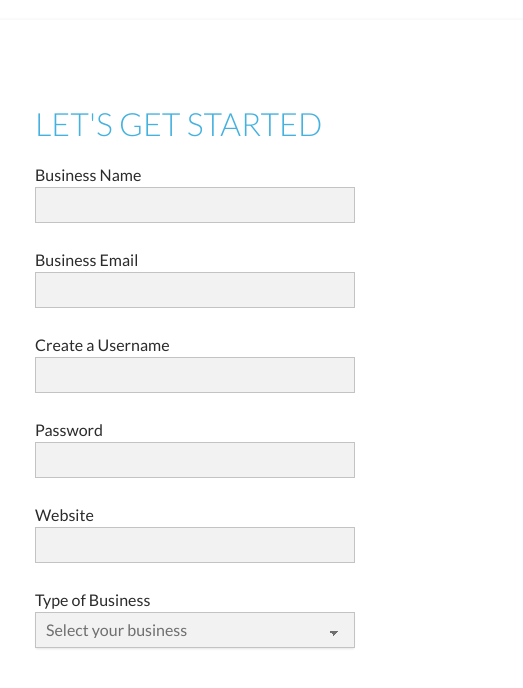
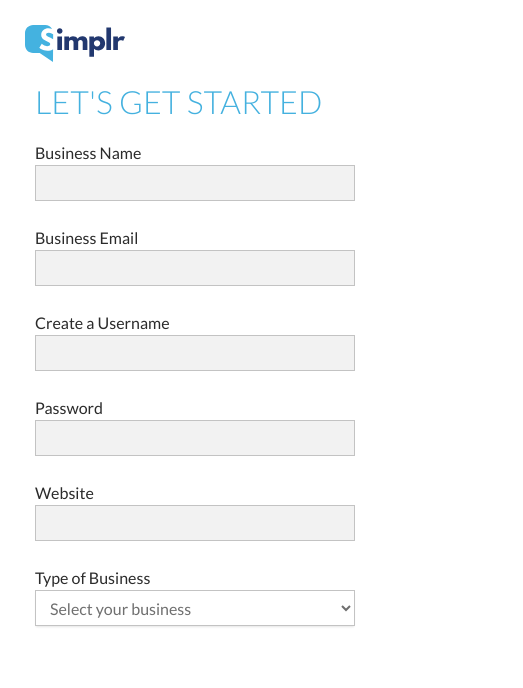
Before and after one commit to Kaleidics/simplr, a React (Create React App) app: page / in a window 390 px wide. Shown: the top 688 px of the page, 523 px wide, since content can reach past the window. Built offline with nearby package versions, Linux system fonts and the light colour scheme.

Commit message:
make responsive, remove non cross browser styling

```diff
--- /dev/null
+++ b/src/StyledComponents/StyledImages.js
@@ -0,0 +1,6 @@
+import styled from "styled-components";
+
+export const ImageTopLeft = styled.img`
+    width: 10rem;
+    align-self: flex-start;
+`;
--- a/src/StyledComponents/StyledInputs.js
+++ b/src/StyledComponents/StyledInputs.js
@@ -30,24 +30,9 @@ export const Input = styled.input`
 `;
 
 export const Select = styled.select`
-           ${GeneralInput}
-           color: #6f6f6f;
-           font-weight: 400;
-           box-shadow: 0 2px 2px -1px #e5e5e5;
-           appearance: none;
-
-
-           background-image: linear-gradient(45deg, transparent 50%, #6f6f6f 50%), linear-gradient(135deg, #6f6f6f 50%, transparent 50%), linear-gradient(to right, #ccc, #ccc);
-           background-position: calc(100% - 20px) calc(1em + 2px), calc(100% - 15px) calc(1em + 2px), calc(100% - 2.5em) 0.5em;
-           background-size: 5px 5px, 5px 5px, 1px 0;
-           background-repeat: no-repeat;
-
-           &:active,
-           &:focus {
-               background-image: linear-gradient(45deg, #6f6f6f 50%, transparent 50%), linear-gradient(135deg, transparent 50%, #6f6f6f 50%), linear-gradient(to right, #ccc, #ccc);
-               background-position: calc(100% - 15px) 1em, calc(100% - 20px) 1em, calc(100% - 2.5em) 0.5em;
-               background-size: 5px 5px, 5px 5px, 1px 0;
-               background-repeat: no-repeat;
-               outline: 0;
-           }
-       `;
+    ${GeneralInput}
+    color: #6f6f6f;
+    font-weight: 400;
+    box-shadow: 0 2px 2px -1px #e5e5e5;
+    background-color: transparent;
+`;
--- a/src/StyledComponents/StyledSignUp.js
+++ b/src/StyledComponents/StyledSignUp.js
@@ -7,19 +7,29 @@ export const FormWrapper = styled.div`
     width: 65.6rem;
     height: 90.6rem;
     margin: 5% 0;
-    padding: 8.4rem 16.8rem;
+    padding: 2.5rem;
     background-color: #fff;
     box-shadow: 1px 1px 3px 2px #f5f5f5;
+    position: relative;
+
+    @media (max-width: 560px) {
+        margin: 0;
+    }
 `;
 
 export const Form = styled.form`
     width: 32rem;
+
+    @media (max-width: 320px) {
+        width: 28rem;
+    }
 `;
 
 export const Fieldset = styled.fieldset`
     display: flex;
     flex-direction: column;
     border: none;
+    margin: 2rem 0;
 `;
 
 export const Legend = styled.legend`
@@ -29,4 +39,8 @@ export const Legend = styled.legend`
     text-align: center;
     font-size: 3.2rem;
     font-weight: 300;
+
+    @media (max-width: 320px) {
+        font-size: 2.8rem;
+    }
 `;
--- a/src/StyledComponents/index.js
+++ b/src/StyledComponents/index.js
@@ -1,2 +1,3 @@
 export { Label, Input, Select } from './StyledInputs';
 export { FormWrapper, Form, Fieldset, Legend } from './StyledSignUp';
+export { ImageTopLeft } from './StyledImages';
--- a/src/components/SignUp.js
+++ b/src/components/SignUp.js
@@ -1,8 +1,10 @@
 import React from 'react';
-import { FormWrapper, Form, Fieldset, Legend } from "../StyledComponents/index";
+import { FormWrapper, Form, Fieldset, Legend, ImageTopLeft } from "../StyledComponents/index";
 
 import FormInput from '../components/FormInput';
 import FormSelect from '../components/FormSelect';
+
+import logo from '../assets/logo.svg';
 
 
 export default class SignUp extends React.Component {
@@ -10,6 +12,7 @@ export default class SignUp extends React.Component {
     render() {
         return (
             <FormWrapper>
+                <ImageTopLeft src={logo} alt="simplr" />
                 <Form>
                     <Fieldset>
                         <Legend>let's get started</Legend>
```
